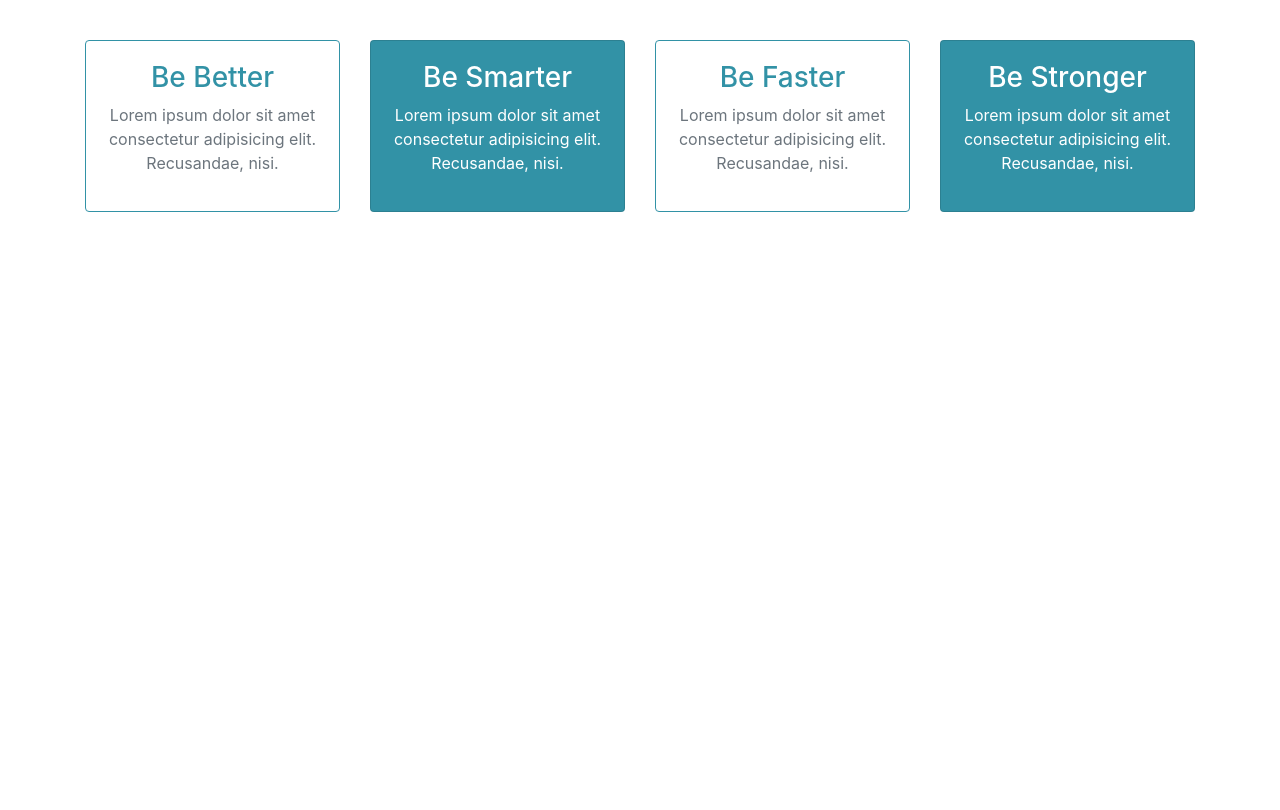
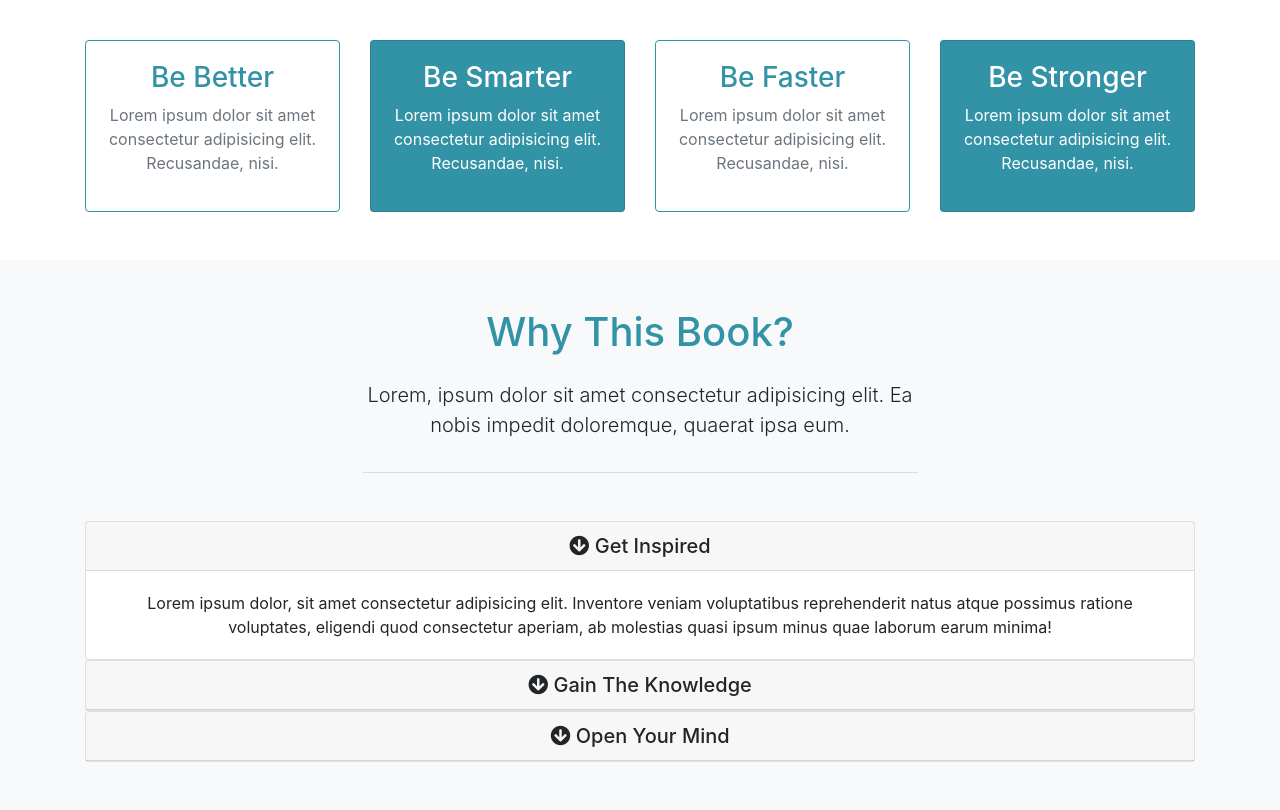
Before and after one commit to csillagrobert95/Mizuxe_Bootstrap_Theme, a plain HTML site: page index.html in a window 1280 px wide. Shown: the part 857-1667 px from the top of the page. Before the commit the page ends 1117 px from the top, so only its background shows below. Drawn offline with nearby package versions, Linux system fonts and the light colour scheme.

Commit message:
Added About section

```diff
--- a/index.html
+++ b/index.html
@@ -118,6 +118,70 @@
         </div>
     </section>
 
+    <!-- ABOUT / WHY SECTION-->
+    <section id="about" class="py-5 text-center bg-light">
+        <div class="container">
+            <div class="row">
+                <div class="col">
+                    <div class="info-header mb-5">
+                        <h1 class="text-primary pb-3">
+                            Why This Book?
+                        </h1>
+                        <p class="lead pb-3">
+                            Lorem, ipsum dolor sit amet consectetur adipisicing elit. Ea nobis impedit doloremque, quaerat ipsa eum.
+                        </p>
+                    </div>
+
+                    <!-- ACCORDION-->
+                    <div id="accordion">
+                        <div class="card">
+                            <div class="card-header">
+                                <h5 class="mb-0">
+                                    <div href="#collapse1" data-toggle="collapse" data-parent="#accordion">
+                                        <i class="fas fa-arrow-circle-down"></i> Get Inspired
+                                    </div>
+                                </h5>
+                            </div>
+                            <div id="collapse1" class="collapse show">
+                                <div class="card-body">
+                                    Lorem ipsum dolor, sit amet consectetur adipisicing elit. Inventore veniam voluptatibus reprehenderit natus atque possimus ratione voluptates, eligendi quod consectetur aperiam, ab molestias quasi ipsum minus quae laborum earum minima!
+                                </div>
+                            </div>
+                        </div>
+                        <div class="card">
+                            <div class="card-header">
+                                <h5 class="mb-0">
+                                    <div href="#collapse2" data-toggle="collapse" data-parent="#accordion">
+                                        <i class="fas fa-arrow-circle-down"></i> Gain The Knowledge
+                                    </div>
+                                </h5>
+                            </div>
+                            <div id="collapse2" class="collapse">
+                                <div class="card-body">
+                                    Lorem ipsum dolor, sit amet consectetur adipisicing elit. Inventore veniam voluptatibus reprehenderit natus atque possimus ratione voluptates, eligendi quod consectetur aperiam, ab molestias quasi ipsum minus quae laborum earum minima!
+                                </div>
+                            </div>
+                        </div>
+                        <div class="card">
+                            <div class="card-header">
+                                <h5 class="mb-0">
+                                    <div href="#collapse3" data-toggle="collapse" data-parent="#accordion">
+                                        <i class="fas fa-arrow-circle-down"></i> Open Your Mind
+                                    </div>
+                                </h5>
+                            </div>
+                            <div id="collapse3" class="collapse">
+                                <div class="card-body">
+                                    Lorem ipsum dolor, sit amet consectetur adipisicing elit. Inventore veniam voluptatibus reprehenderit natus atque possimus ratione voluptates, eligendi quod consectetur aperiam, ab molestias quasi ipsum minus quae laborum earum minima!
+                                </div>
+                            </div>
+                        </div>
+                    </div>
+                </div>
+            </div>
+        </div>
+    </section>
+
     <script src="https://code.jquery.com/jquery-3.5.1.min.js" integrity="sha256-9/aliU8dGd2tb6OSsuzixeV4y/faTqgFtohetphbbj0=" crossorigin="anonymous"></script>
     <script src="https://cdn.jsdelivr.net/npm/bootstrap@4.5.3/dist/js/bootstrap.bundle.min.js" integrity="sha384-ho+j7jyWK8fNQe+A12Hb8AhRq26LrZ/JpcUGGOn+Y7RsweNrtN/tE3MoK7ZeZDyx" crossorigin="anonymous"></script>
     <script>
--- a/scss/style.scss
+++ b/scss/style.scss
@@ -31,6 +31,12 @@ body {
     }
 }
 
+.info-header {
+    width: 50%;
+    margin: auto;
+    border-bottom: 1px #ddd solid;
+}
+
 
 
 @media(max-width: 768px) {
```
Also changed, not shown: css/style.css.
